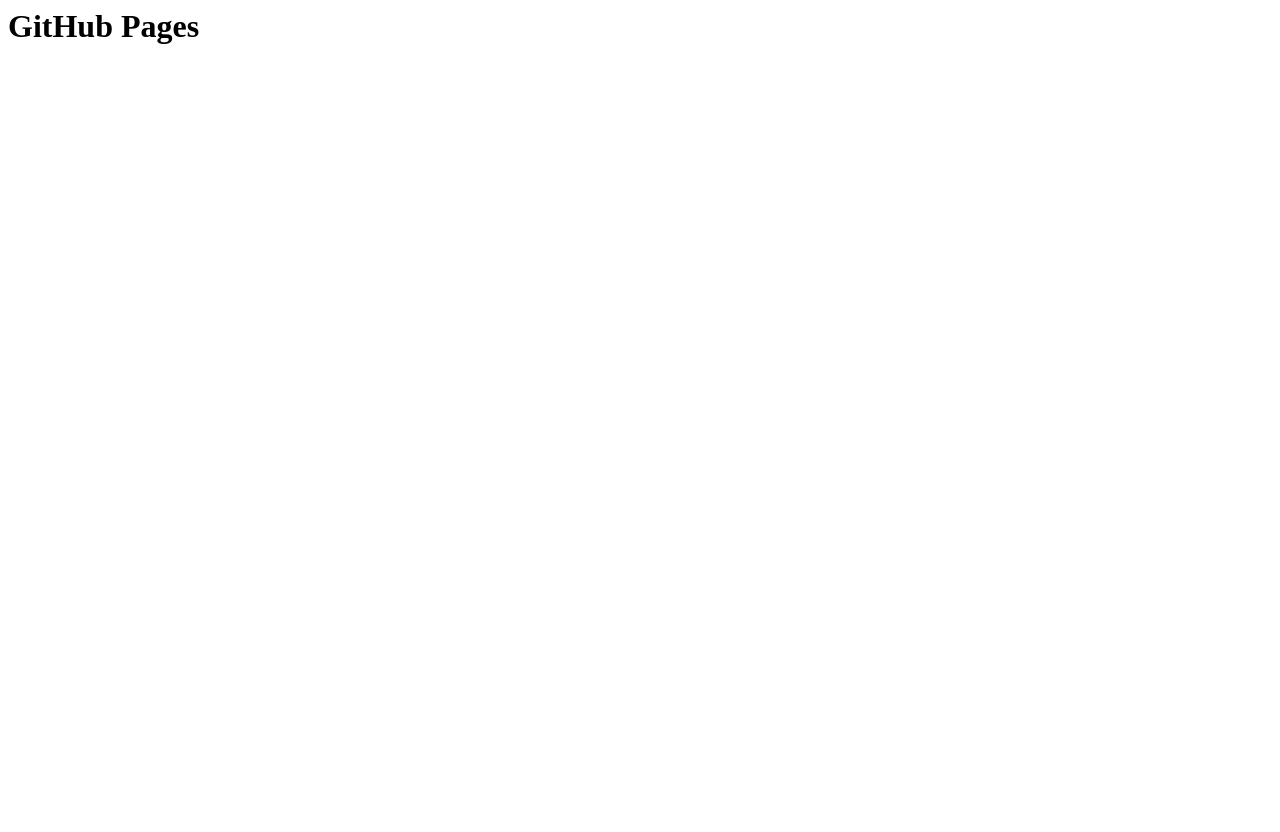
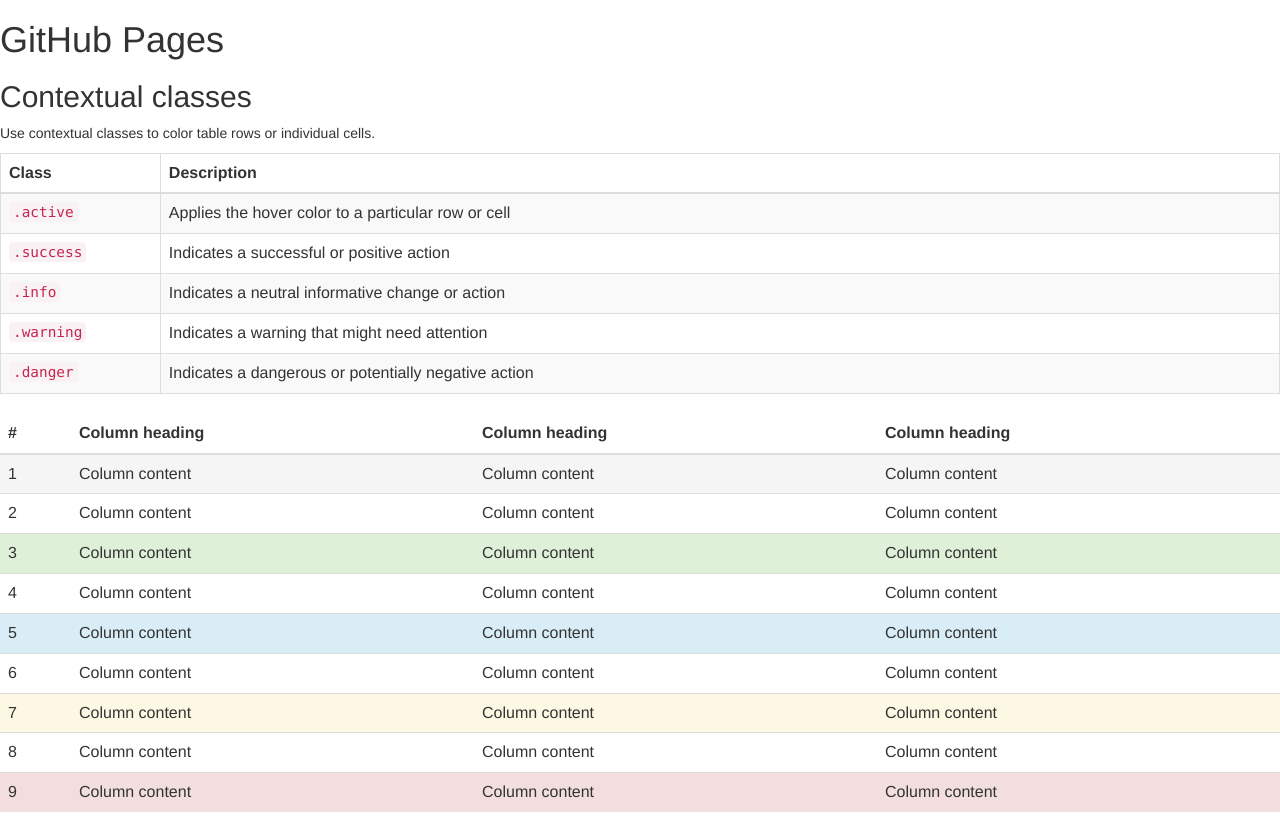
Before and after one commit to gomezreyj/sample-project, a plain HTML site: page index.HTML in a window 1280 px wide. Before the commit the page ends 800 px from the top, so only its background shows below. Drawn offline with nearby package versions, Linux system fonts and the light colour scheme.

Commit message:
added a table

```diff
--- a/index.HTML
+++ b/index.HTML
@@ -1,8 +1,133 @@
 <html>
 <head>
+	<!-- Latest compiled and minified CSS -->
+<link rel="stylesheet" href="https://maxcdn.bootstrapcdn.com/bootstrap/3.2.0/css/bootstrap.min.css">
+
+<!-- Optional theme -->
+<link rel="stylesheet" href="https://maxcdn.bootstrapcdn.com/bootstrap/3.2.0/css/bootstrap-theme.min.css">
+
+<!-- Latest compiled and minified JavaScript -->
+<script src="https://maxcdn.bootstrapcdn.com/bootstrap/3.2.0/js/bootstrap.min.js"></script>
 </head>
 <body>
 <h1>
 GitHub Pages</h1>
+<h2 id="tables-contextual-classes">Contextual classes</h2>
+  <p>Use contextual classes to color table rows or individual cells.</p>
+  <div class="table-responsive">
+    <table class="table table-bordered table-striped">
+      <colgroup>
+        <col class="col-xs-1">
+        <col class="col-xs-7">
+      </colgroup>
+      <thead>
+        <tr>
+          <th>Class</th>
+          <th>Description</th>
+        </tr>
+      </thead>
+      <tbody>
+        <tr>
+          <td>
+            <code>.active</code>
+          </td>
+          <td>Applies the hover color to a particular row or cell</td>
+        </tr>
+        <tr>
+          <td>
+            <code>.success</code>
+          </td>
+          <td>Indicates a successful or positive action</td>
+        </tr>
+        <tr>
+          <td>
+            <code>.info</code>
+          </td>
+          <td>Indicates a neutral informative change or action</td>
+        </tr>
+        <tr>
+          <td>
+            <code>.warning</code>
+          </td>
+          <td>Indicates a warning that might need attention</td>
+        </tr>
+        <tr>
+          <td>
+            <code>.danger</code>
+          </td>
+          <td>Indicates a dangerous or potentially negative action</td>
+        </tr>
+      </tbody>
+    </table>
+  </div>
+  <div class="bs-example">
+    <table class="table">
+      <thead>
+        <tr>
+          <th>#</th>
+          <th>Column heading</th>
+          <th>Column heading</th>
+          <th>Column heading</th>
+        </tr>
+      </thead>
+      <tbody>
+        <tr class="active">
+          <td>1</td>
+          <td>Column content</td>
+          <td>Column content</td>
+          <td>Column content</td>
+        </tr>
+        <tr>
+          <td>2</td>
+          <td>Column content</td>
+          <td>Column content</td>
+          <td>Column content</td>
+        </tr>
+        <tr class="success">
+          <td>3</td>
+          <td>Column content</td>
+          <td>Column content</td>
+          <td>Column content</td>
+        </tr>
+        <tr>
+          <td>4</td>
+          <td>Column content</td>
+          <td>Column content</td>
+          <td>Column content</td>
+        </tr>
+        <tr class="info">
+          <td>5</td>
+          <td>Column content</td>
+          <td>Column content</td>
+          <td>Column content</td>
+        </tr>
+        <tr>
+          <td>6</td>
+          <td>Column content</td>
+          <td>Column content</td>
+          <td>Column content</td>
+        </tr>
+        <tr class="warning">
+          <td>7</td>
+          <td>Column content</td>
+          <td>Column content</td>
+          <td>Column content</td>
+        </tr>
+        <tr>
+          <td>8</td>
+          <td>Column content</td>
+          <td>Column content</td>
+          <td>Column content</td>
+        </tr>
+        <tr class="danger">
+          <td>9</td>
+          <td>Column content</td>
+          <td>Column content</td>
+          <td>Column content</td>
+        </tr>
+      </tbody>
+    </table>
+  </div><!-- /example -->
+
 </body>
 </html>
```
